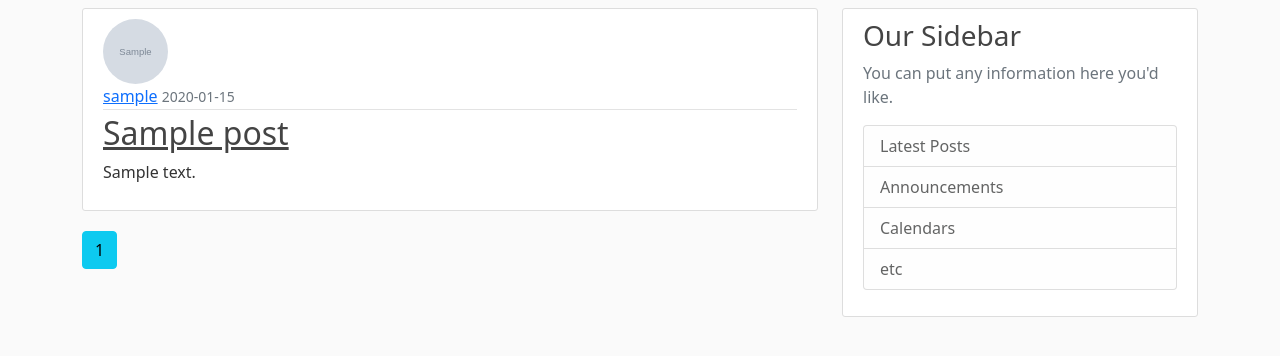
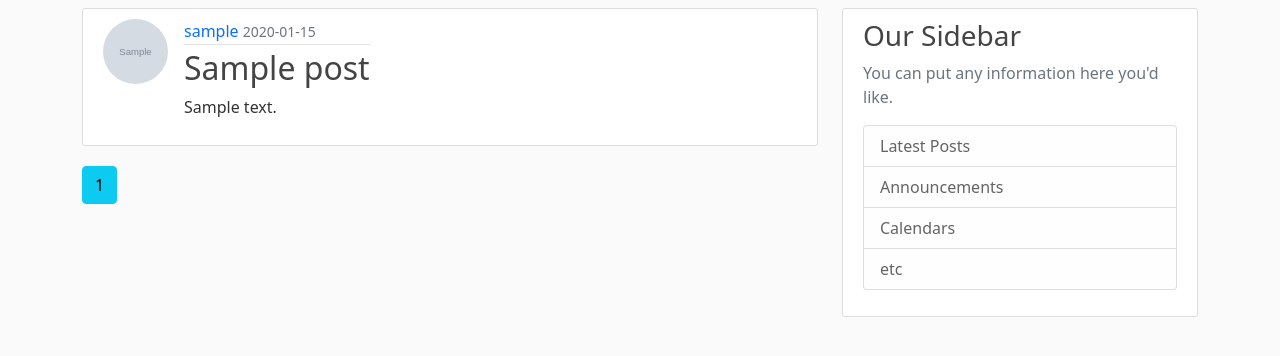
Before and after one commit to Musawir-ap/flask-blog, a Flask app: page / in a window 1280 px wide. Shown: the part 72-428 px from the top of the page. Run offline with Flask 2, Linux system fonts and the light colour scheme; tables that the repository leaves empty hold one stand-in row (values such as "Sample post"); grey boxes marked "Sample" are stand-in pictures.

```diff
--- a/flaskblog/templates/errors/403.html
+++ b/flaskblog/templates/errors/403.html
@@ -2,6 +2,6 @@
 {% block content %}
     <div class="content-section">
         <h1>You don't have permission to access this(403)</h1>
-        <p>Please check your account and try again</p>
+        <p>Please check your account and try again!</p>
     </div>
 {% endblock content %}
--- a/flaskblog/templates/home.html
+++ b/flaskblog/templates/home.html
@@ -1,14 +1,14 @@
 {% extends "layout.html" %}
 {% block content %}
     {% for post in posts.items %}
-        <article class="media content-section">
+        <article class="media content-section d-flex flex-row">
           <img class="rounded-circle article-img" src="{{ url_for('static', filename='profile_pics/' + post.author.image_file) }}">
           <div class="media-body">
             <div class="article-metadata">
-              <a class="mr-2" href="{{ url_for('users.user_posts', username=post.author.username) }}">{{ post.author.username }}</a>
+              <a class="mr-2 text-decoration-none font-size-20" href="{{ url_for('users.user_posts', username=post.author.username) }}">{{ post.author.username }}</a>
               <small class="text-muted">{{ post.date_posted.strftime('%Y-%m-%d') }}</small>
             </div>
-            <h2><a class="article-title" href="{{ url_for('posts.post', post_id=post.id) }}">{{ post.title }}</a></h2>
+            <h2><a class="text-decoration-none article-title" href="{{ url_for('posts.post', post_id=post.id) }}">{{ post.title }}</a></h2>
             <p class="article-content">{{ post.content }}</p>
           </div>
         </article>
```
Also changed, not shown: flaskblog/errors/handlers.py (line endings or trailing spaces), 1 other file.
